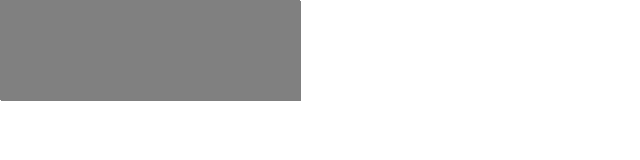
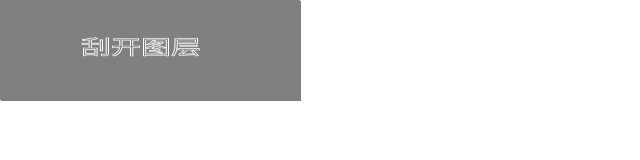
Before and after one commit to utali/scratch_cards, a plain HTML site: page index.html in a window 1280 px wide. Shown: the whole page, without its empty margins (0-640 px from the left). Drawn offline with nearby package versions, Linux system fonts and the light colour scheme.

Commit message:
添加提示文字

```diff
--- a/index.html
+++ b/index.html
@@ -59,6 +59,9 @@
     //添加蒙层
     ctx.fillStyle = 'gray';
     ctx.fillRect(0,0,w,h);
+    ctx.strokeStyle = 'white';
+    ctx.font = "30px Arial";
+    ctx.strokeText('刮开图层', 80, 80);
 
     //鼠标按下事件
     let clearReactTag = false;
```
